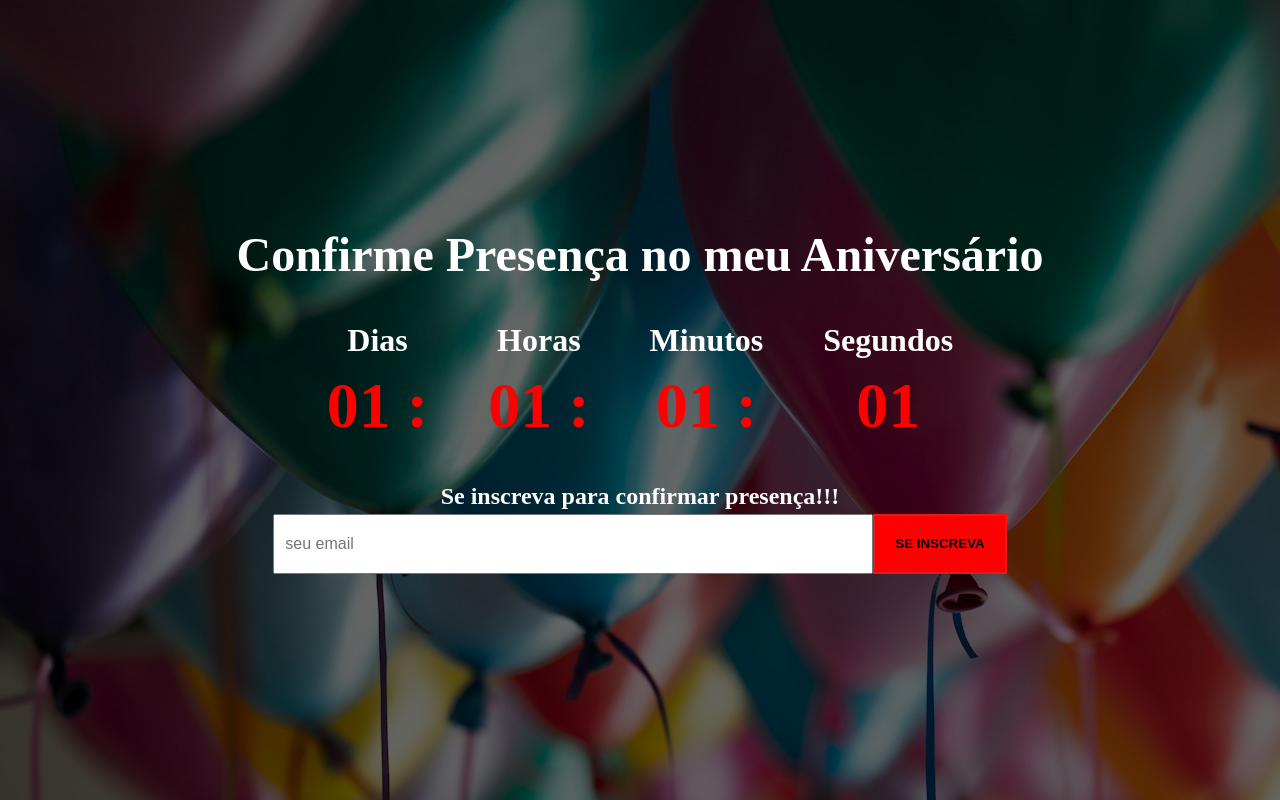
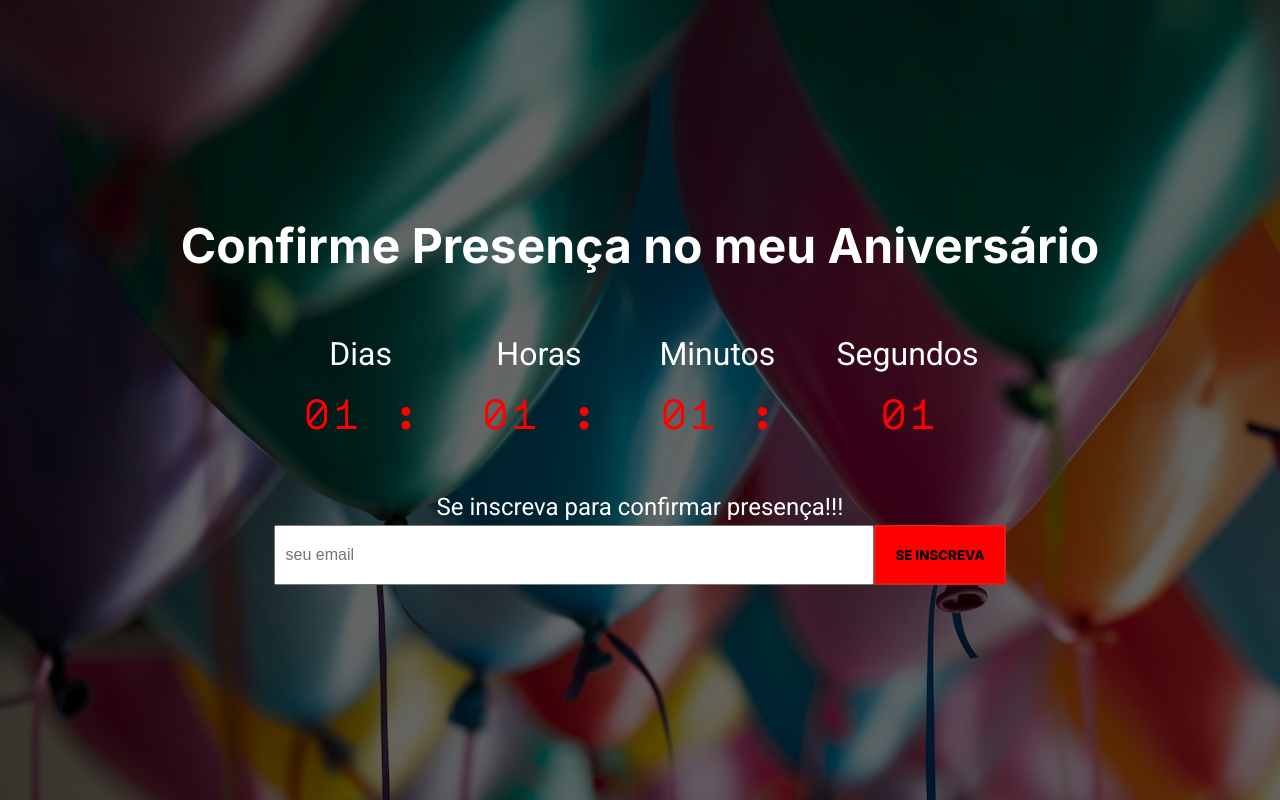
Before and after one commit to DorigonBruno/My_Birthday, a website built with Parcel: page src/index.html in a window 1280 px wide. Built offline with nearby package versions, Linux system fonts and the light colour scheme.

Commit message:
add_fonts

```diff
--- a/src/index.html
+++ b/src/index.html
@@ -3,6 +3,11 @@
 <head>
   <meta charset="UTF-8">
   <meta name="viewport" content="width=device-width, initial-scale=1.0">
+  <link rel="preconnect" href="https://fonts.googleapis.com">
+  <link rel="preconnect" href="https://fonts.gstatic.com" crossorigin>
+  <link
+    href="https://fonts.googleapis.com/css2?family=Inter:wght@100..900&family=Major+Mono+Display&family=Roboto:wght@400;700&display=swap"
+    rel="stylesheet">
   <link rel="stylesheet" href="./styles/main.scss">
   <title>My Birthday</title>
 </head>
@@ -32,7 +37,7 @@
         <h3 class="conteudo__form__title">Se inscreva para confirmar presença!!!</h3>
         <div class="conteudo__form__container">
           <input class="conteudo__form__container__input" type="text" placeholder="seu email">
-          <button class="conteudo__form__container__button">Se Inscreva</button>
+          <button class="conteudo__form__container__button" type="submit">Se Inscreva</button>
         </div>
       </form>
     </div>
--- a/src/styles/_card.scss
+++ b/src/styles/_card.scss
@@ -33,7 +33,9 @@ body {
 
   &__title {
     font-size: 3rem;
-    margin-bottom: 40px;
+    margin-bottom: 60px;
+    font-family: "Inter", sans-serif;
+    font-weight: 700;
   }
 
   &__soon {
@@ -42,19 +44,22 @@ body {
 
     &__container {
       display: flex;
+      flex-direction: column;
       align-items: center;
-      flex-direction: column;
-      gap: 10px;
-      margin-bottom: 40px;
+      gap: 20px;
+      margin-bottom: 60px;
 
       &__title {
         font-size: 2rem;
+        font-family: "Roboto", sans-serif;
+        font-weight: 400;
       }
 
       &__numbers {
-        font-size: 4rem;
+        font-size: 2.5rem;
         color: red;
         font-weight: 700;
+        font-family: "Major Mono Display", monospace;
       }
     }
   }
@@ -64,6 +69,8 @@ body {
       font-size: 1.5rem;
       text-align: center;
       margin-bottom: 4px;
+      font-family: "Roboto", sans-serif;
+      font-weight: 400;
     }
 
     &__container {
@@ -80,10 +87,11 @@ body {
         background: red;
         padding: 10px 20px;
         text-transform: uppercase;
-        font-weight: 700;
         border: none;
         cursor: pointer;
         border: 2px solid #e51b1b;
+        font-family: "Inter", sans-serif;
+        font-weight: 800;
       }
     }
   }
```
